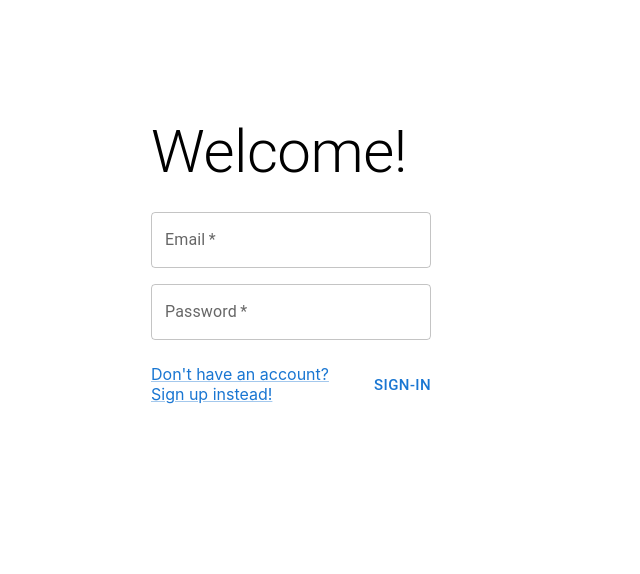
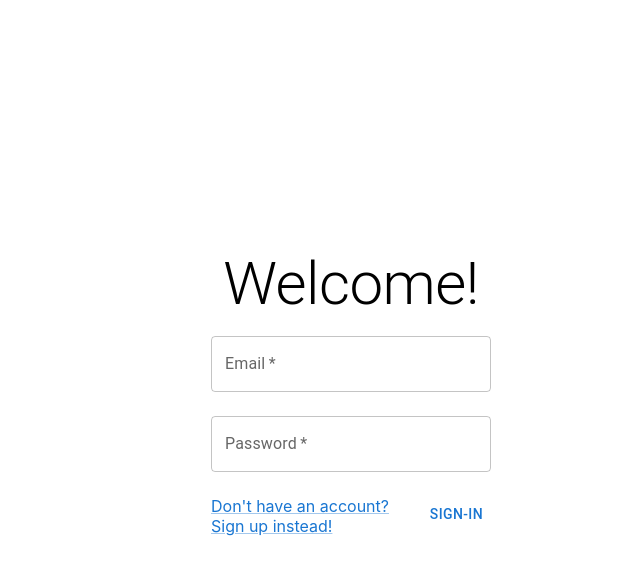
Before and after one commit to UpwardStart/SpeakEasy, a React (Create React App) app in the folder client/: page /auth in a window 1280 px wide. Shown: the top 574 px of the page, without its empty margins (289-929 px from the left). Built offline with nearby package versions, Linux system fonts and the light colour scheme; no server answers.

Commit message:
Styled form

```diff
--- a/client/src/components/auth-form.jsx
+++ b/client/src/components/auth-form.jsx
@@ -7,9 +7,21 @@ import {
   Link,
 } from "@mui/material"
 import { Box } from '@mui/system';
+import { blue } from '@mui/material/colors';
+import { makeStyles } from '@mui/styles';
+
+const useStyles = makeStyles((theme) => {
+  return {
+    button: {
+      backgroundColor: blue,
+      color: "white",
+    }
+  };
+});
 
 export default function AuthForm(props) {
   const { action } = props;
+  const classes = useStyles();
   const link = action === 'sign-in'
     ? "#sign-up"
     : "#sign-in"
@@ -42,7 +54,7 @@ export default function AuthForm(props) {
   return (
     <>
       <form onSubmit={handleSubmit}>
-        <Box sx={{ py: 1 }}>
+        <Box sx={{ py: 2 }}>
           <FormControl>
             <TextField
               aria-label="email"
@@ -68,12 +80,12 @@ export default function AuthForm(props) {
           </FormControl>
         </Box>
         <Box sx={{ py: 2 }}>
-          <Grid container rowSpacing={1} columnSpacing={{ xs: 1, sm: 2, md: 3 }}>
-            <Grid item xs={6}>
+          <Grid container justifyContent="space-between" >
+            <Grid item xs={8}>
               <Link href={link}>{message}</Link>
             </Grid>
-            <Grid item xs={6}>
-              <Button type="submit" size="large">
+            <Grid item>
+              <Button type="submit" className='classes.button'>
                 { action.toUpperCase() }
               </Button>
             </Grid>
--- a/client/src/screens/Auth.jsx
+++ b/client/src/screens/Auth.jsx
@@ -11,17 +11,17 @@ const useStyles = makeStyles(() => ({
     flexDirection: "column",
     justifyContent: "center",
     alignItems: "center",
-    marginTop: 100,
+    height: "100vh"
   },
   loginContainer: {
     display: "flex",
+    flexGrow: 1,
     flexDirection: "column",
-    flexGrow: 1,
-    width: 400,
-    minHeight: "100vh"
-
+    justifyContent: "center",
+    alignItems: "center",
+    width: 280,
+    maxWidth: { xs: 300, md: 250 },
   }
-
 }))
 
 
@@ -38,8 +38,7 @@ export default function Auth (props) {
     <Box className={classes.root}>
       <Box className={classes.loginContainer}>
         <Typography
-          variant="h2"
-          sx={{ py: 2 }}>
+          variant="h2">
           {welcomeMessage}
         </Typography>
         <AuthForm
```
